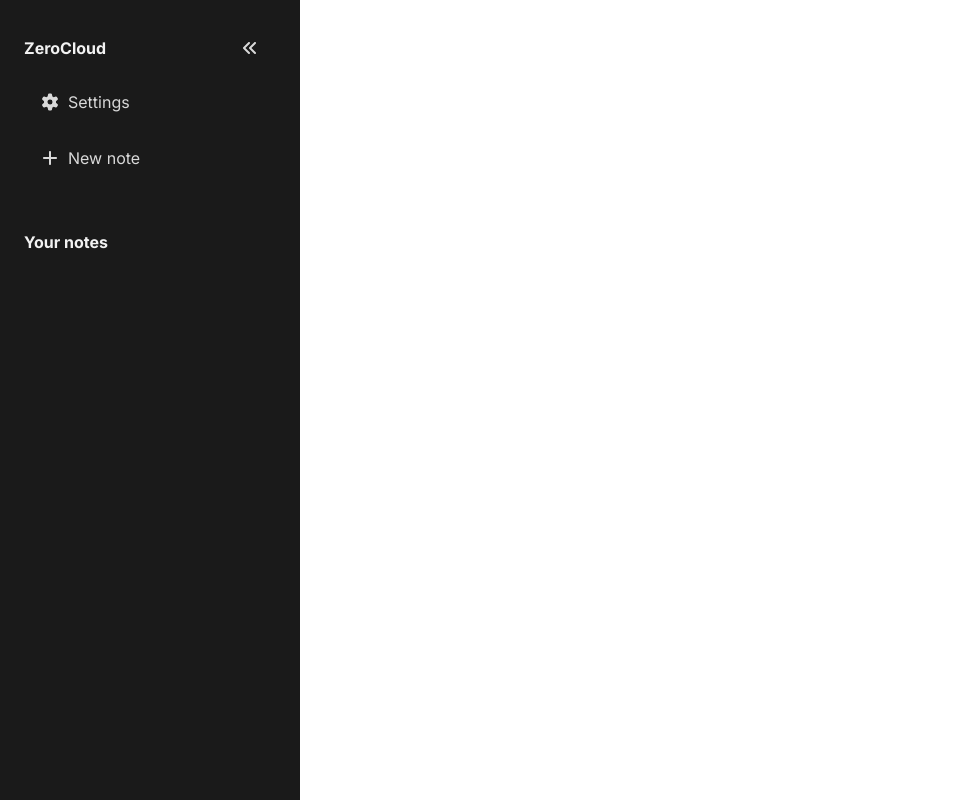
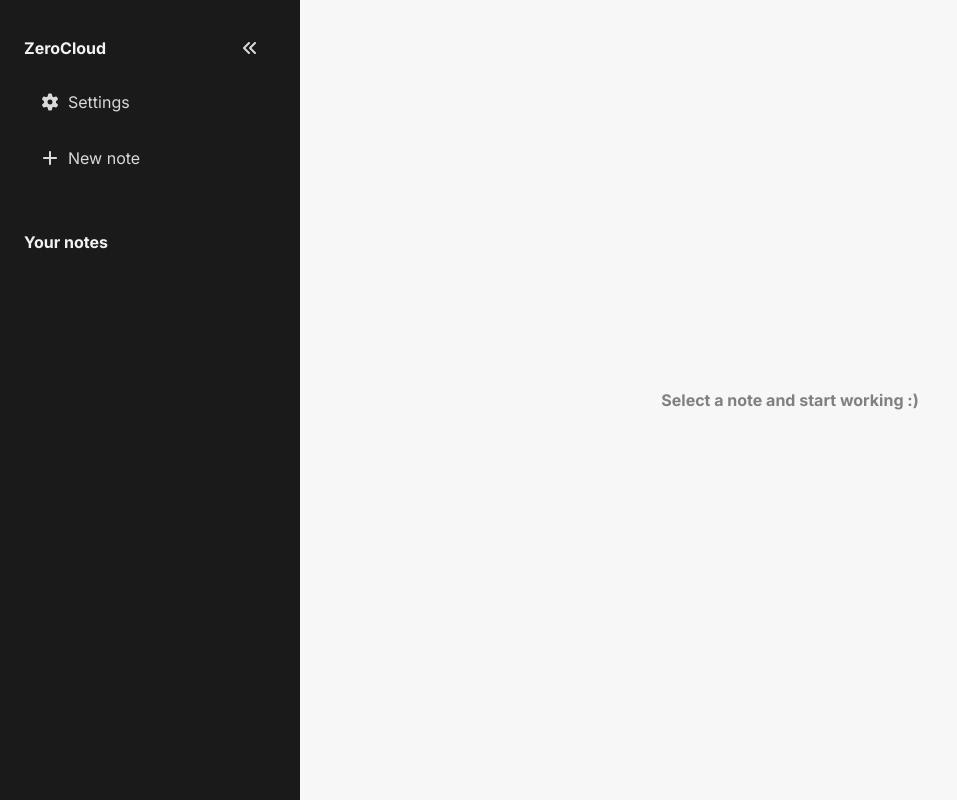
Before and after one commit to ZadniproIon/zero-cloud-notes-app, a React (Vite) app: page / in a window 1280 px wide. Shown: the whole page, without its empty margins (0-957 px from the left). Built offline with nearby package versions, Linux system fonts and the light colour scheme.

Commit message:
Empty state screen for no note selected

```diff
--- a/src/App.jsx
+++ b/src/App.jsx
@@ -202,12 +202,16 @@ function App() {
           onOpenSettings={() => setShowSettings(true)}
         />
 
-        {activeIndex >= 0 && notes[activeIndex] && (
+        {activeIndex >= 0 && notes[activeIndex] ? (
           <NoteWindow
             note={notes[activeIndex]}
             onChange={handleChangeNote}
             onDelete={() => handleDelete(activeIndex)}
           />
+        ) : (
+          <div id="note-window" className="empty">
+            <p>Select a note and start working :)</p>
+          </div>
         )}
 
       </div>
--- a/src/components/QuillEditor.jsx
+++ b/src/components/QuillEditor.jsx
@@ -97,7 +97,7 @@ export default function QuillEditor({
     <div className={className}>
       {!ready && (
         <div className="rounded-xl border p-3 text-neutral-500">
-          {/*Loading editor…*/}
+          Loading editor…
         </div>
       )}
       <div ref={editorRef} />
--- a/src/styles/NoteWindow.css
+++ b/src/styles/NoteWindow.css
@@ -5,6 +5,19 @@
     overflow-y: auto;
     background-color: var(--app-bg-color);
   }
+
+/* Empty-state: center the hint text */
+#note-window.empty {
+  display: flex;
+  align-items: center;
+  justify-content: center;
+}
+
+#note-window.empty p {
+  color: var(--app-text-inactive-color);
+  font-size: 16px;
+  font-weight: bold;
+}
 
 #note-content {
 
```
